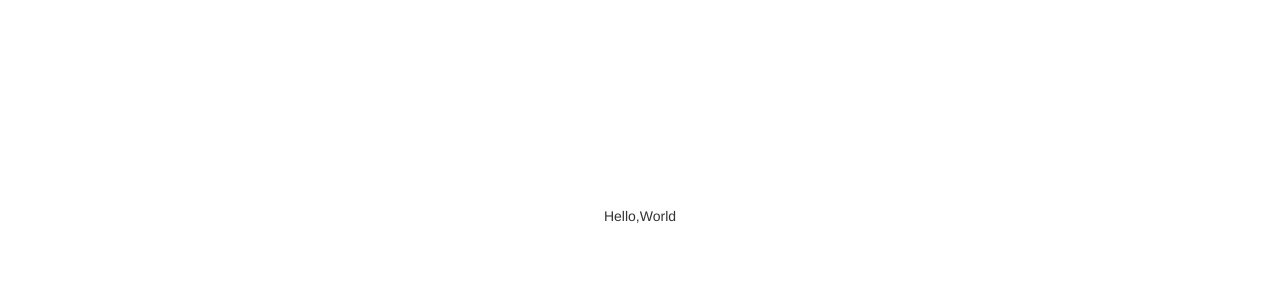
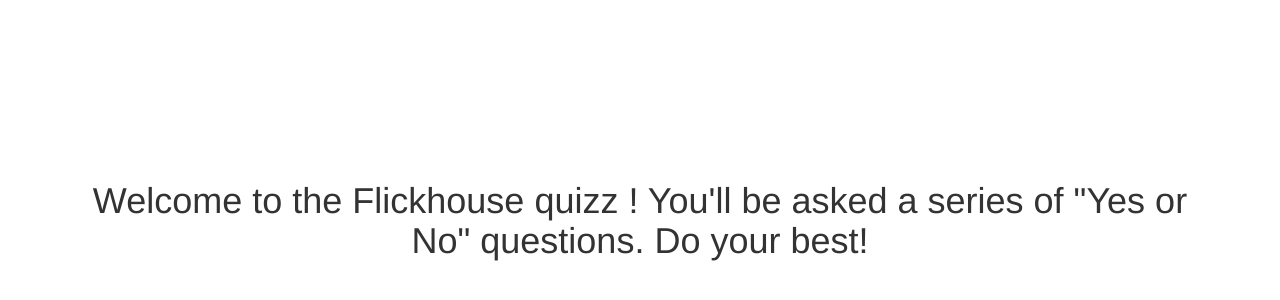
Before and after one commit to myriamdbs/react-FlickHouse, a React app: page / in a window 1280 px wide. Shown: the part 184-484 px from the top of the page. Built offline with nearby package versions, Linux system fonts and the light colour scheme.

Commit message:
index.jsx initialized + app & welcome msg component created

```diff
--- /dev/null
+++ b/src/components/app.jsx
@@ -0,0 +1,16 @@
+import React, { Component } from 'react';
+
+import WelcomeMessage from './welcome_message';
+
+class App extends Component {
+
+  render() {
+    return (
+      <div>
+        <WelcomeMessage />
+      </div>
+    );
+  }
+}
+
+export default App;
--- /dev/null
+++ b/src/components/welcome_message.jsx
@@ -0,0 +1,13 @@
+import React, { Component } from 'react';
+
+class WelcomeMessage extends Component {
+  render() {
+    return (
+      <div className="container text-center">
+        <h1>Welcome to the Flickhouse quizz ! You'll be asked a series of "Yes or No" questions. Do your best!</h1>
+      </div>
+    );
+  }
+}
+
+export default WelcomeMessage;
--- a/src/index.jsx
+++ b/src/index.jsx
@@ -2,17 +2,7 @@
 import ReactDOM from 'react-dom';
 
 import '../assets/stylesheets/application.scss';
-
-const Hello = ({ name }) => {
-  return (
-    <div>
-      Hello,
-      {name}
-    </div>
-  );
-};
+import App from './components/app';
 
 const root = document.getElementById('root');
-if (root) {
-  ReactDOM.render(<Hello name="World" />, root);
-}
+ReactDOM.render(<App />, root);
--- a/templates/index.html
+++ b/templates/index.html
@@ -3,7 +3,7 @@
   <head>
     <meta charset="UTF-8">
     <link rel="stylesheet" href="https://maxcdn.bootstrapcdn.com/bootstrap/3.3.7/css/bootstrap.min.css">
-    <title>React boilerplate</title>
+    <title>FlickHouse</title>
   </head>
   <body>
     <div id="root"></div>
```
